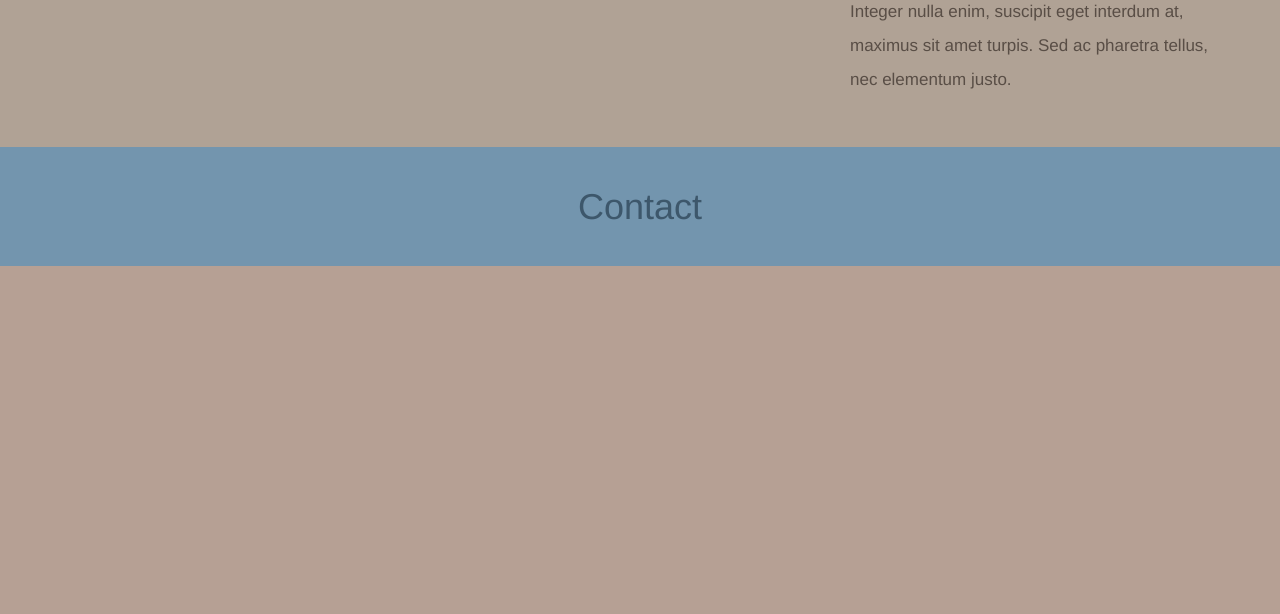
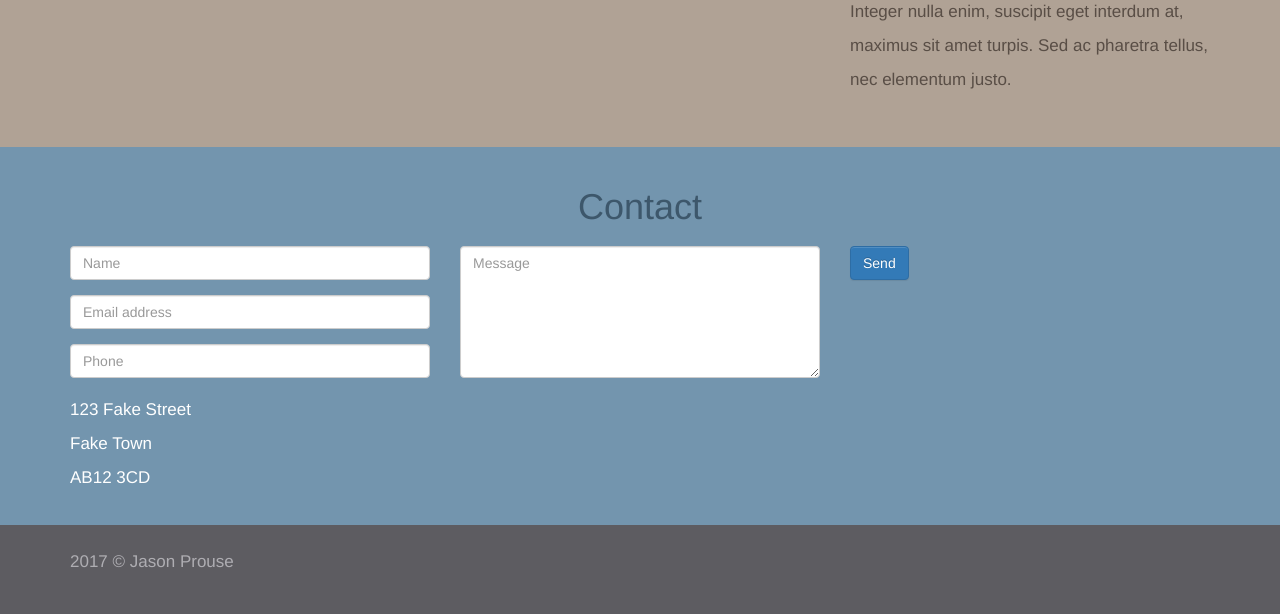
Before and after one commit to jcprouse/sidegate-studios, a PHP site: page /index.html in a window 1280 px wide. Shown: the part 2395-3009 px from the top of the page. Before the commit the page ends 2661 px from the top, so only its background shows below. Run offline with PHP 8.4, Linux system fonts and the light colour scheme; style sheets or scripts are compiled from the project's sources.

Commit message:
Finished contact section

```diff
--- a/index.html
+++ b/index.html
@@ -162,14 +162,47 @@
 </div>
 
 <div class="container-main segment-contact">
+  <div class="container-fluid">
+    <div class="segment-display">
+      <h1>Contact</h1>
+      <div class="container">
+        <div class="row">
+          <div class="col-md-4 col-sm-6 col-xs-12">
+            <div class="form-group">
+              <input type="text" placeholder="Name" class="form-control"/>
+            </div>
+            <div class="form-group">
+              <input type="text" placeholder="Email address" class="form-control"/>
+            </div>
+            <div class="form-group">
+              <input type="text" placeholder="Phone" class="form-control"/>
+            </div>
+          </div>
+          <div class="col-md-4 col-sm-6 col-xs-12">
+            <textarea placeholder="Message" class="form-control"></textarea>
+          </div>
+          <div class="col-md-4 col-sm-6 col-xs-12">
+            <button type="button" class="btn btn-primary">Send</button>
+          </div>
+        </div>
+        <div class="row">
+          <div class="col-md-12">
+            <p>123 Fake Street<br/>Fake Town<br/>AB12 3CD</p>
+          </div>
+        </div>
+    </div>
+  </div>
+</div>
+</div>
+
+<div class="container-main segment-footer">
   <div class="container">
     <div class="segment-display">
-      <h1>Contact</h1>
+      <p>2017 &#169; Jason Prouse</p>
     </div>
   </div>
 </div>
 
-</div>
 
 
 
--- a/resources/css/main.css
+++ b/resources/css/main.css
@@ -136,6 +136,21 @@ header {
   background-color: #7395AE;
   color: #3d576b; }
 
+.segment-contact input, .segment-contact textarea {
+  width: 100%; }
+
+.segment-contact textarea {
+  height: 132px;
+  margin-bottom: 15px; }
+
+.segment-contact p {
+  color: #ffffff; }
+
+.segment-footer {
+  background-color: #5D5C61;
+  color: #aeadb2;
+  padding-bottom: 5px !important; }
+
 .demo-list li {
   position: relative;
   font-size: 17px;
--- a/resources/css/main.scss
+++ b/resources/css/main.scss
@@ -109,6 +109,10 @@ header {background-color: $colour-bg-1 !important; color: $colour-text-1}
 .segment-offer {background-color: $colour-bg-5; color: $colour-text-5;}
 .segment-offer .segment-display {text-align: center;}
 .segment-contact {background-color: $colour-bg-3; color: $colour-text-3;}
+.segment-contact input, .segment-contact textarea {width:100%; }
+.segment-contact textarea {height:132px; margin-bottom:15px;}
+.segment-contact p {color:#ffffff;}
+.segment-footer {background-color: $colour-bg-1; color: $colour-text-1;}
 
 .demo-list li {position:relative; font-size: $main-font-size; line-height: 1; color: #ffffff; cursor: pointer; list-style: none; line-height:37px; padding-left:50px;}
 .demo-list li+li {margin-top:20px;}
```
Also changed, not shown: 1 other file.
